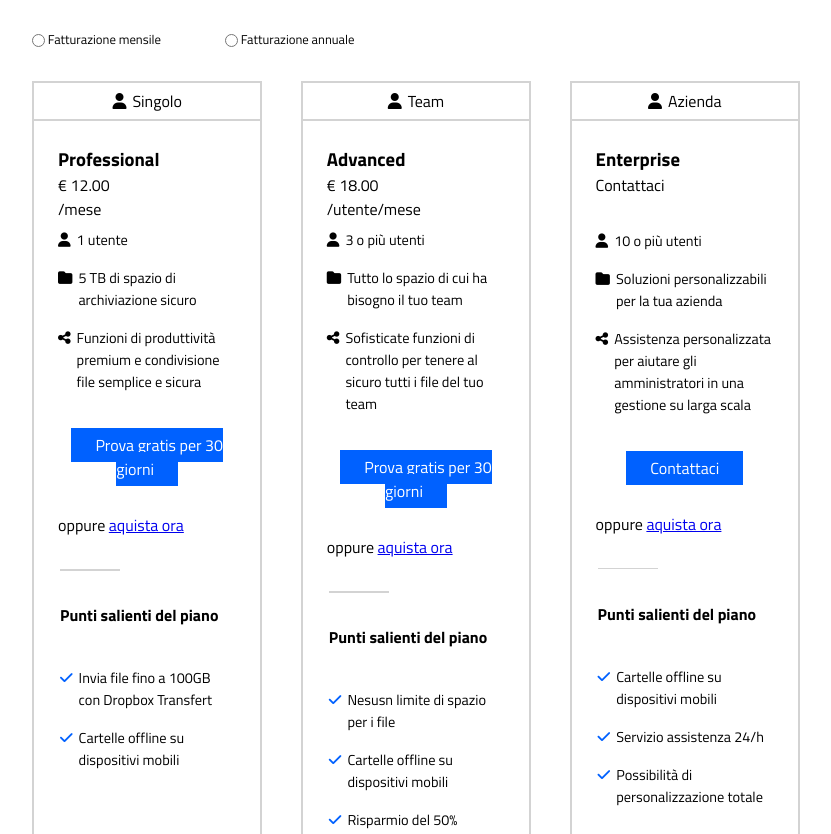
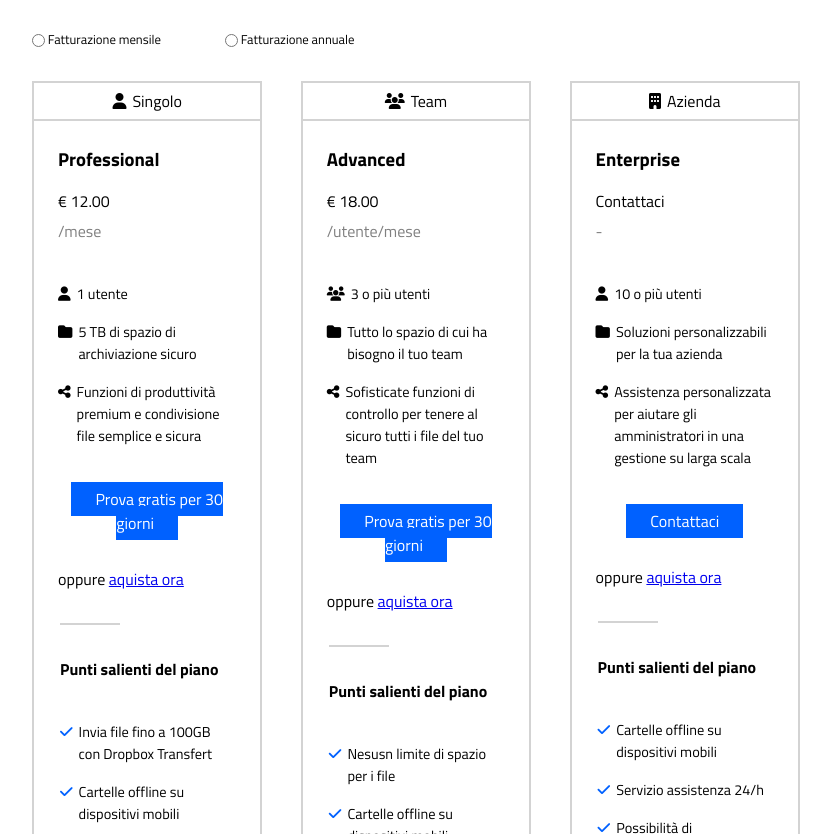
Before and after one commit to dilettamantovani/htmlcss-dropbox, a plain HTML site: page index.html in a window 1280 px wide. Shown: the part 1168-2002 px from the top of the page, without its empty margins (224-1055 px from the left). Drawn offline with Linux system fonts and the light colour scheme.

Commit message:
fixed column paddings

```diff
--- a/css/style.css
+++ b/css/style.css
@@ -76,6 +76,8 @@ section, footer {
 
 .radio-btn {
     vertical-align: middle;
+    accent-color: #0061FF;
+    color: invert;
 }
 
 .plan-column {
@@ -95,10 +97,6 @@ section, footer {
 
 .plan-info {
     padding: 8px 24px 24px 24px;
-}
-
-#blank {
-    height: 24.8px;
 }
 
 #trial {
--- a/css/utilities.css
+++ b/css/utilities.css
@@ -170,3 +170,4 @@
 .bg-pink {background-color: pink;}
 
 .c-white { color: white; }
+.c-gray { color: gray;}
--- a/index.html
+++ b/index.html
@@ -79,8 +79,8 @@
                         <div class="plan-info">
                             <div>
                                 <h3>Professional</h3>
-                                <div>€ 12.00</div>
-                                <div>/mese</div>
+                                <div class="price pt-16 pb-6">€ 12.00</div>
+                                <div class="month pb-32 c-gray">/mese</div>
                             </div>
 
                             <div class="plan-list d-flex flex-column mb-32">
@@ -105,17 +105,17 @@
                     </div>
 
                     <div id="team" class="plan-column w-30">
-                        <div class="column-head py-6 mb-16"><i class="fa-solid fa-user pr-6"></i>Team</div>
+                        <div class="column-head py-6 mb-16"><i class="fa-solid fa-users pr-6"></i>Team</div>
 
                         <div class="plan-info">
                             <div>
                                 <h3>Advanced</h3>
-                                <div>€ 18.00</div>
-                                <div>/utente/mese</div>
+                                <div class="price pt-16 pb-6">€ 18.00</div>
+                                <div class="month pb-32 c-gray">/utente/mese</div>
                             </div>
 
                             <div class="plan-list d-flex flex-column mb-32">
-                                <span class="list-item d-flex align-baseline"><i class="fa-solid fa-user pr-6"></i>3 o più utenti</span>
+                                <span class="list-item d-flex align-baseline"><i class="fa-solid fa-users pr-6"></i>3 o più utenti</span>
                                 <span class="list-item d-flex align-baseline"><i class="fa-solid fa-folder pr-6"></i>Tutto lo spazio di cui ha bisogno il tuo team</span>
                                 <span class="list-item d-flex align-baseline"><i class="fa-sharp fa-solid fa-share-nodes pr-6"></i>Sofisticate funzioni di controllo per tenere al sicuro tutti i file del tuo team</span>
                             </div>
@@ -139,13 +139,13 @@
                     </div>
 
                     <div id="company" class="plan-column w-30">
-                        <div class="column-head py-6 mb-16"><i class="fa-solid fa-user pr-6"></i>Azienda</div>
+                        <div class="column-head py-6 mb-16"><i class="fa-solid fa-building pr-6"></i>Azienda</div>
 
                         <div class="plan-info">
                             <div>
                                 <h3>Enterprise</h3>
-                                <div>Contattaci</div>
-                                <div id="blank"></div>
+                                <div class="price pt-16 pb-6">Contattaci</div>
+                                <div class="month pb-32 c-gray">-</div>
                             </div>
 
                             <div class="plan-list d-flex flex-column mb-32">
```
